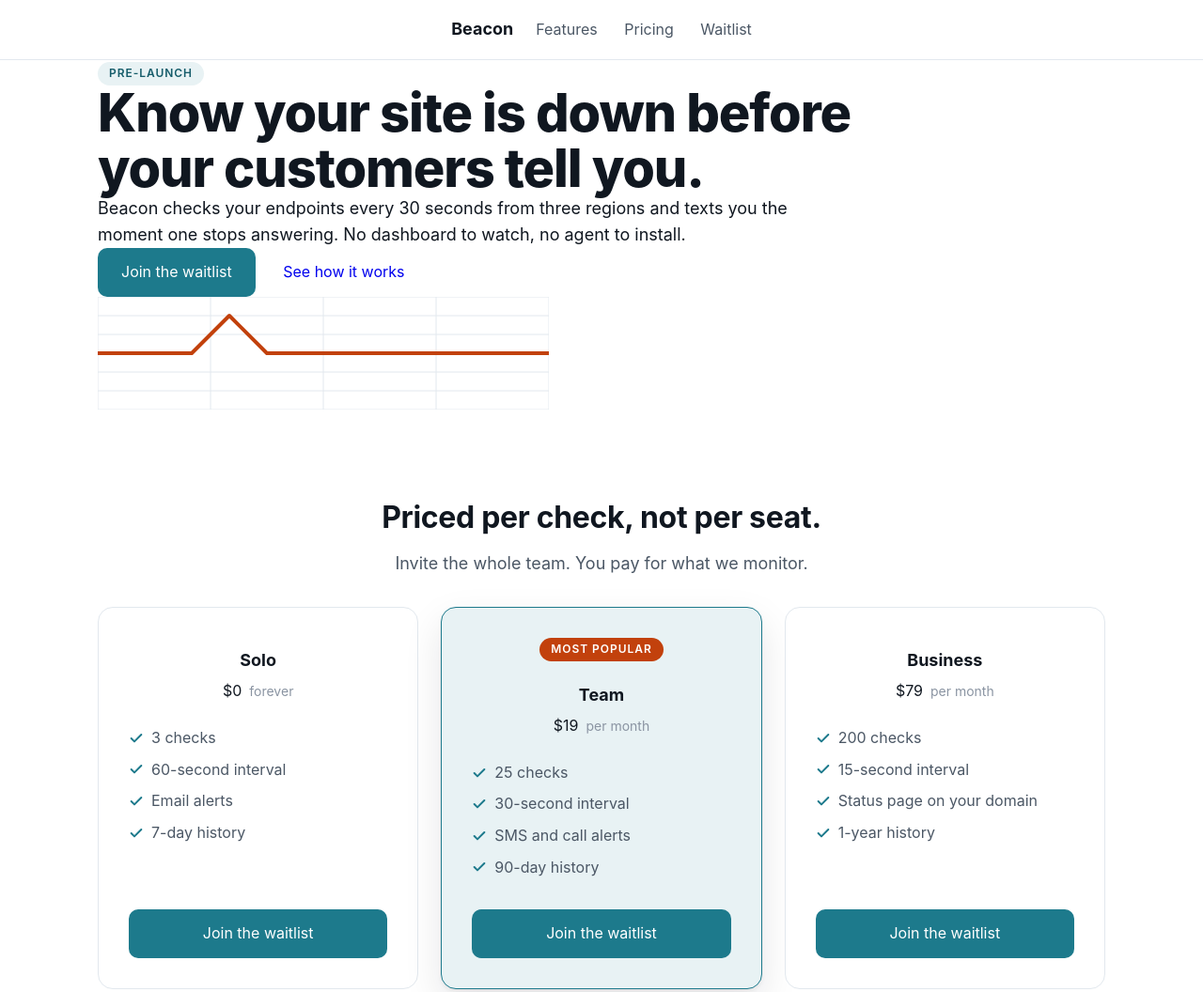
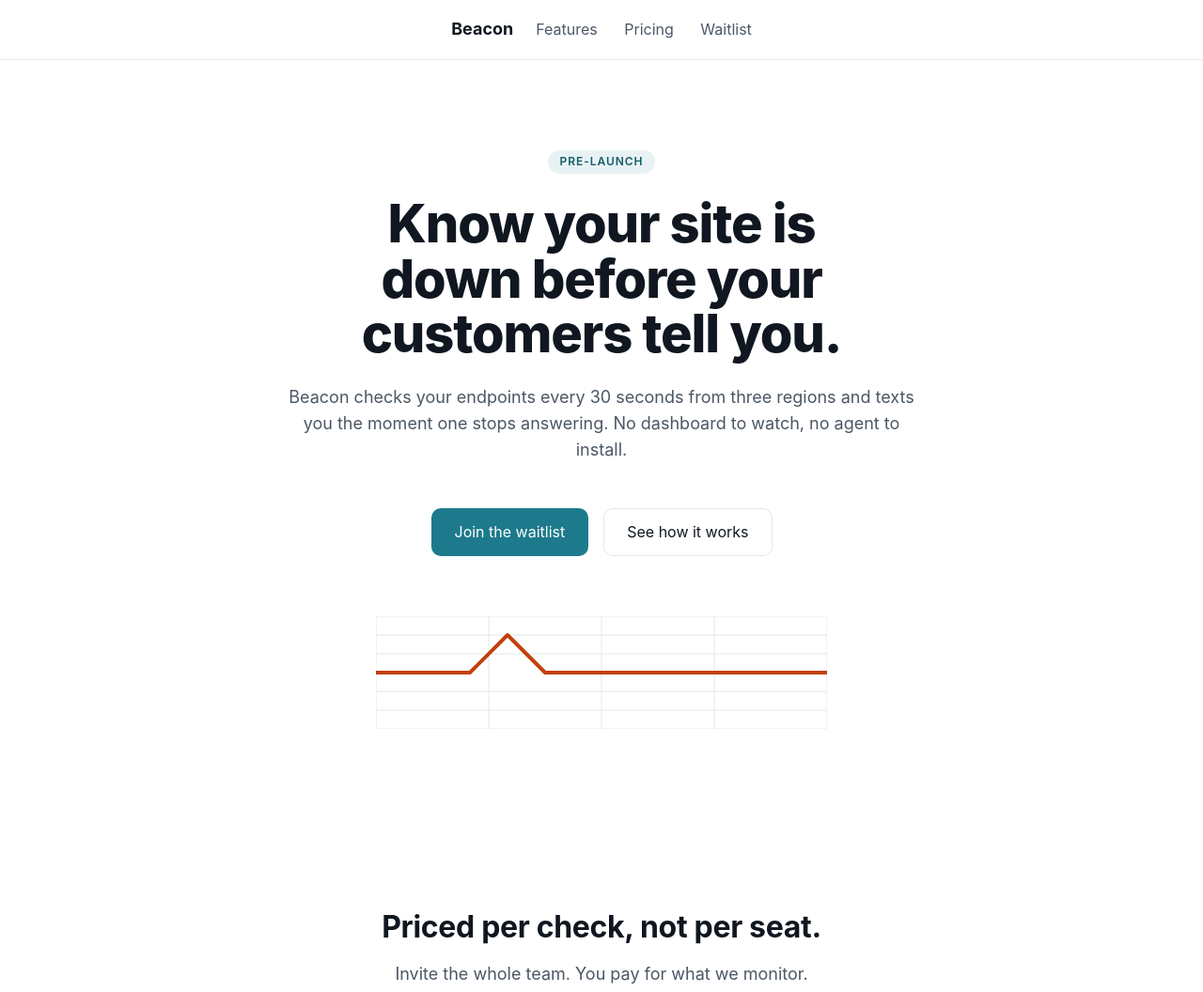
Before and after one commit to rahul-ambarakonda/Clean_Harbours_Demo, a website: page public/index.html in a window 1280 px wide. Shown: the top 1056 px of the page at 94% size. Drawn offline with Linux system fonts and the light colour scheme.

Commit message:
feat: implement hero section styling in styles.css

```diff
--- a/public/styles.css
+++ b/public/styles.css
@@ -460,6 +460,88 @@
   border-color: var(--color-accent-strong);
 }
 
+.btn--secondary {
+  background-color: transparent;
+  border: var(--border);
+  color: var(--color-ink);
+}
+
+.btn--secondary:hover,
+.btn--secondary:focus {
+  background-color: var(--color-surface-sunken);
+  border-color: var(--color-border);
+}
+
+.btn--block {
+  width: 100%;
+}
+
+/* Hero section */
+.hero {
+  background-color: var(--color-surface);
+  display: flex;
+  flex-direction: column;
+  align-items: center;
+  text-align: center;
+  padding-top: var(--space-9);
+  padding-bottom: var(--space-9);
+  scroll-margin-top: 80px;
+}
+
+.hero > .container {
+  max-width: 720px; /* Capped max width */
+  display: flex;
+  flex-direction: column;
+  align-items: center; /* Center content within the container */
+}
+
+.hero .chip {
+  margin-bottom: var(--space-5);
+}
+
+.hero__headline {
+  color: var(--color-ink);
+  margin-bottom: var(--space-5);
+  max-width: 65ch; /* Apply measure cap as per typography */
+}
+
+.hero__lead {
+  color: var(--color-ink-soft);
+  margin-bottom: var(--space-7);
+  max-width: 65ch; /* Apply measure cap as per typography */
+}
+
+.hero__actions {
+  display: flex;
+  gap: var(--space-4);
+  margin-bottom: var(--space-8);
+  flex-wrap: wrap; /* Allow buttons to wrap */
+  justify-content: center;
+}
+
+@media (max-width: 640px) {
+  .hero {
+    padding-top: var(--space-7);
+    padding-bottom: var(--space-7);
+  }
+
+  .hero__actions {
+    flex-direction: column;
+    width: 100%; /* Take full width to allow block buttons to expand */
+  }
+
+  .hero__actions .btn {
+    width: 100%; /* Full width buttons for mobile */
+  }
+}
+
+.hero__pulse-graphic {
+  display: block;
+  margin-left: auto;
+  margin-right: auto;
+  max-width: 100%; /* Ensure it's responsive */
+}
+
 /* Site Footer */
 .site-footer {
   background-color: var(--color-footer);
```
